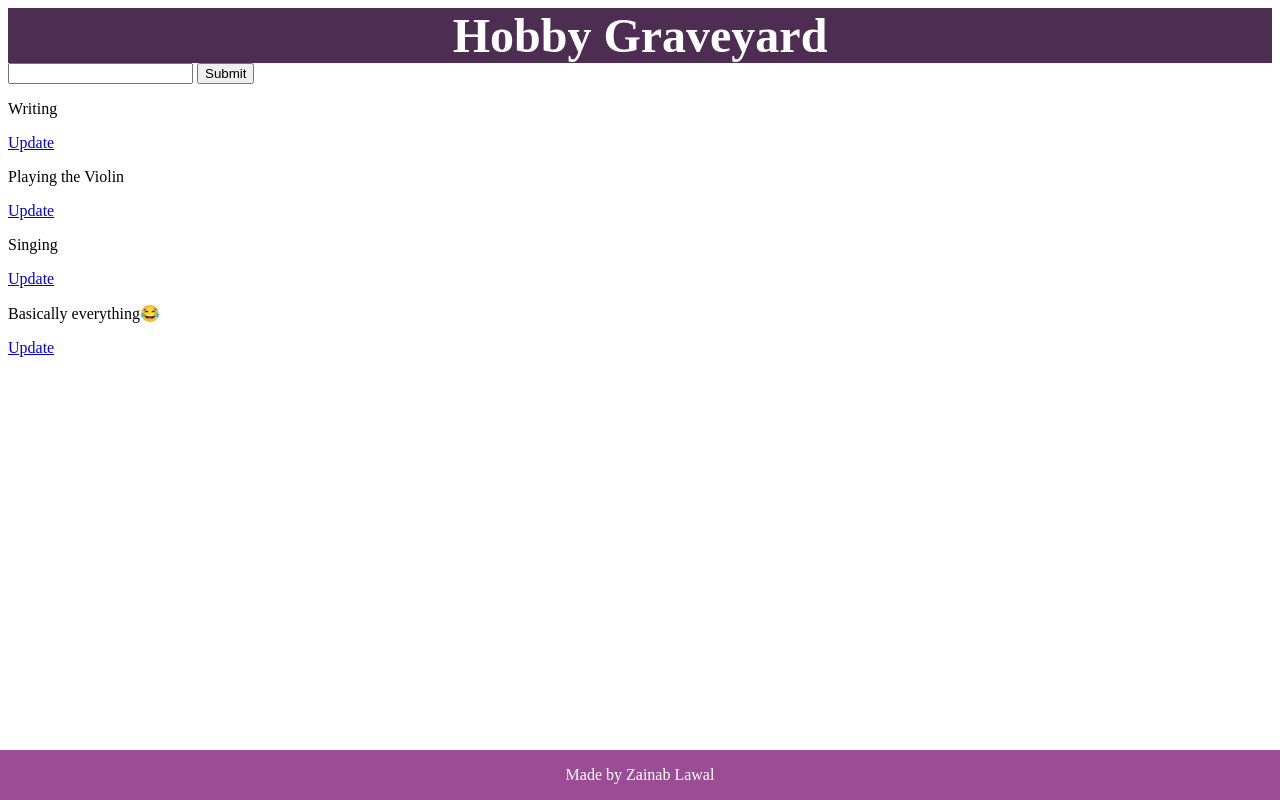
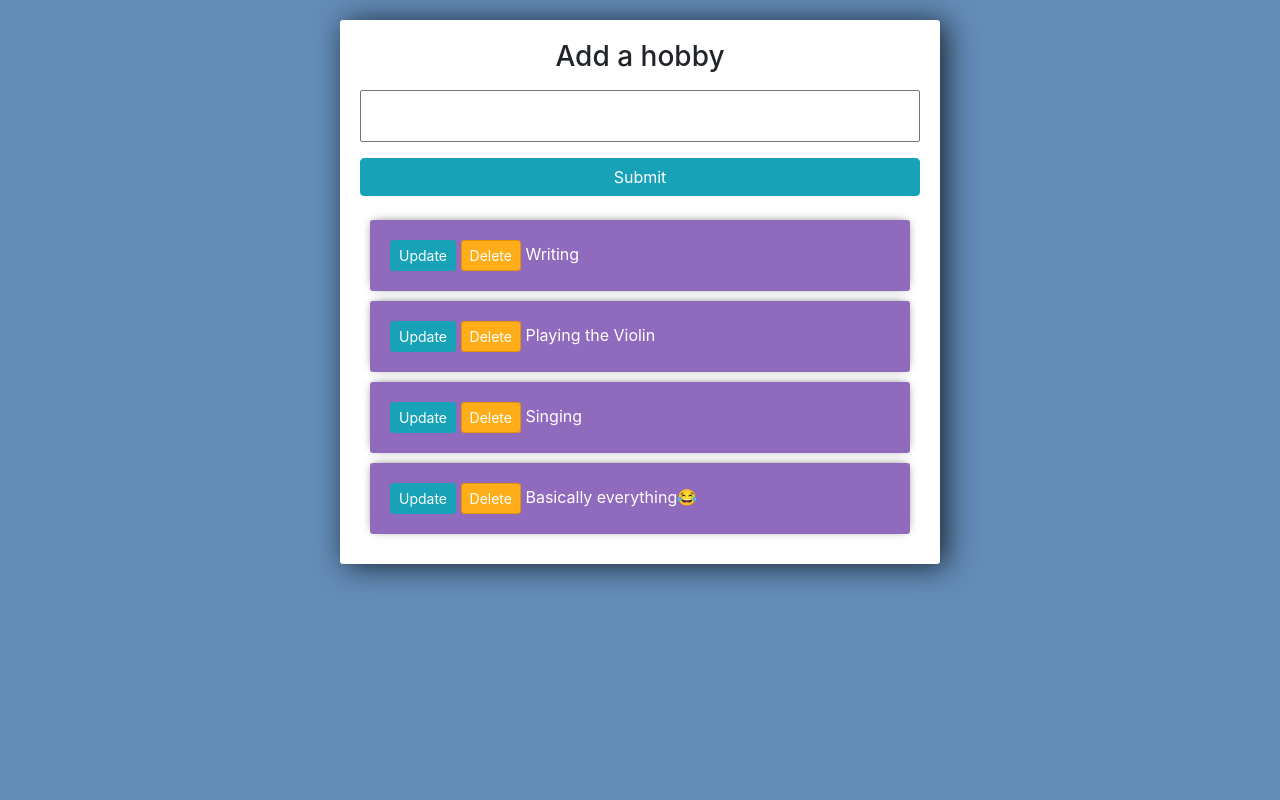
Before and after one commit to Zeesky-code/ADHD-Hobby-Graveyard, a Django app: page / in a window 1280 px wide. Run offline with Django 3.2, Linux system fonts and the light colour scheme; data comes from the database, SQL or seed files in the repository; both versions use the stored data as it was after the commit; some libraries are stand-ins or nearby versions.

Commit message:
Final commit

```diff
--- a/hobbyGraveyard/hobbies/templates/hobbies/list.html
+++ b/hobbyGraveyard/hobbies/templates/hobbies/list.html
@@ -1,46 +1,73 @@
-<html>
-<head>
-    <meta charset="utf-8" />
-    <title>Hobby Graveyard</title>
-    <meta name="viewport" content="width=device-width, initial-scale=1" />
+<link rel="stylesheet" href="https://stackpath.bootstrapcdn.com/bootstrap/4.3.1/css/bootstrap.min.css" integrity="sha384-ggOyR0iXCbMQv3Xipma34MD+dH/1fQ784/j6cY/iJTQUOhcWr7x9JvoRxT2MZw1T" crossorigin="anonymous">
+
 <style>
-    #header{
-        background-color: #4D2D52;
-        color: #FFFFFF;
-        text-align:center;
-        font-size:300%;
-        margin: 0;
-        padding: 0;
 
+	body{
+		background-color: #638CB8;
 	}
-    footer {
-        position: fixed;
-        left: 0;
-        bottom: 0;
+
+	input{
 		width: 100%;
-        background-color: #9A4C95;
-        color: #FFFFFF;
-        text-align: center;
+		padding: 12px 20px;
+		margin: 8px 0;
+		box-sizing: border-box;
 	}
+
+	input::placeholder {
+	  color: #d3d3d3;
+	}
+
+	.submit{
+		background-color: #6BA3E8;
+	}
+
+	.center-column{
+		width:600px;
+		margin: 20px auto;
+		padding:20px;
+		background-color: #fff;
+		border-radius: 3px;
+		box-shadow: 6px 2px 30px 0px rgba(0,0,0,0.75);
+	}
+
+	.item-row{
+		background-color: #906abd;
+		margin: 10px;
+		padding: 20px;
+		border-radius: 3px;
+		color: #fff;
+		font-size: 16px;
+		box-shadow: 0px -1px 10px -4px rgba(0,0,0,0.75);
+	}
+
+	.btn-danger{
+		background-color: #ffae19;
+		border-color: #e59400;
+	}
+
 </style>
-</head>
 
-<body>
-    <h1 id="header">Hobby Graveyard</h1>
-    <form method = "POST" action = "/">
+<div class="center-column">
+    <h3 style="text-align: center;">Add a hobby</h3>
+	<form method="POST" action="/">
 		{% csrf_token %}
 		{{form.title}}
-        <input type = "submit" name="Add Hobby">
+		<input class="btn btn-info" type="submit" name="Create Hobby">
 	</form>
 
+	<div class="todo-list">
+
 	{% for hobby in hobbies %}
-        <div>
-            <p>{{hobby}}</p>
-            <a href="{% url 'update_hobby' hobby.id %}">Update</a>
+		<div class="item-row">
+			<a class="btn btn-sm btn-info" href="{% url 'update_hobby' hobby.id %}">Update</a>
+			<a class="btn btn-sm btn-danger" href="{% url 'delete' hobby.id %}">Delete</a>
+
+			{% if hobby.Faded == True %}
+			<strike>{{hobby}}</strike>
+			{% else %}
+			<span>{{hobby}}</span>
+			{% endif %}
 		</div>
 	{% endfor %}
-</body>
-<footer>
-    <p>Made by Zainab Lawal</p>
-</footer>
-</html>
+	</div>
+</div>
--- a/hobbyGraveyard/hobbies/urls.py
+++ b/hobbyGraveyard/hobbies/urls.py
@@ -3,5 +3,6 @@ from . import views
 
 urlpatterns=[
     path('',views.index,name="list"),
-    path('update_task/<str:pk>/',views.updateHobby, name = "update_hobby")
+    path('update_task/<str:pk>/',views.updateHobby, name = "update_hobby"),
+    path('delete/<str:pk>/',views.deleteHobby, name='delete')
 ]
--- a/hobbyGraveyard/hobbies/views.py
+++ b/hobbyGraveyard/hobbies/views.py
@@ -19,7 +19,7 @@ def index(request):
 def updateHobby(request, pk):
     hobby = Hobby.objects.get(id=pk)
 
-    form = HobbyForm()
+    form = HobbyForm(instance=hobby)
     if request.method =="POST":
         form = HobbyForm(request.POST, instance=hobby)
         if form.is_valid():
@@ -28,3 +28,13 @@ def updateHobby(request, pk):
 
     context = {'form': form}
     return render(request, 'hobbies/update_hobby.html',context)
+
+def deleteHobby(request,pk):
+    hobby = Hobby.objects.get(id=pk)
+
+    if request.method == "POST":
+        hobby.delete()
+        return redirect("/")
+
+    context = {'hobby': hobby}
+    return render(request,'hobbies/delete.html', context)
```
Also changed, not shown: hobbyGraveyard/hobbies/templates/hobbies/delete.html (added, +8 -0 lines), hobbyGraveyard/db.sqlite3. Lines whose indentation alone changed are shown as unchanged.
